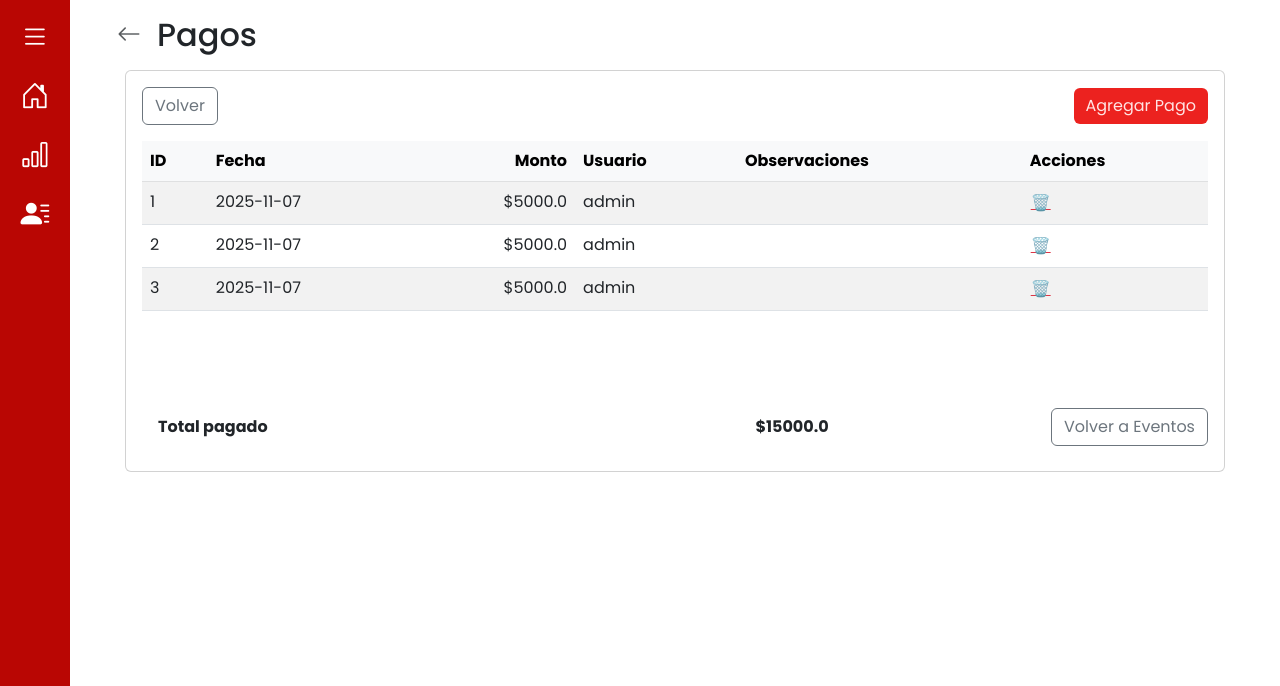
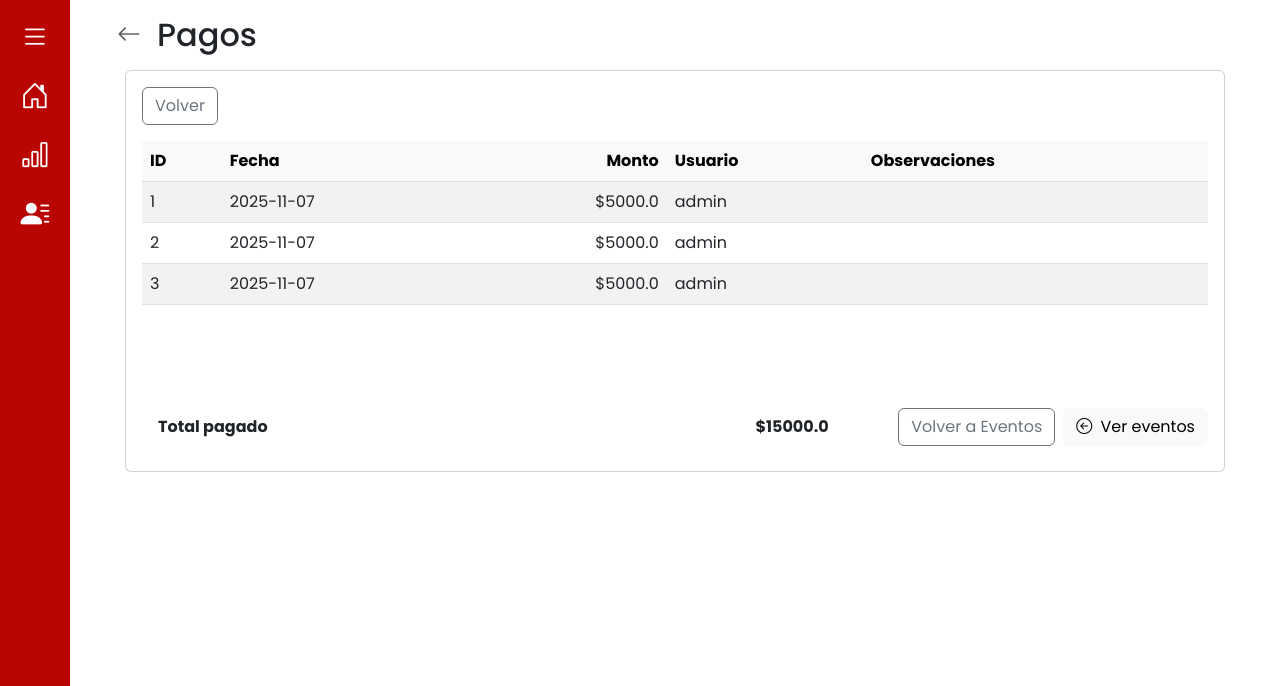
Before and after one commit to ddalio/proyecto-alberdi-unrc-2025, a Flask app: page /ingresos/pagos/2 in a window 1280 px wide. Shown: the top 686 px of the page. Run offline with Flask 3, Linux system fonts and the light colour scheme; data comes from the database, SQL or seed files in the repository; some libraries are stand-ins or nearby versions.

Commit message:
rm delete accion in pagos

```diff
--- a/app/templates/pagos.html
+++ b/app/templates/pagos.html
@@ -34,8 +34,9 @@
               <a href="{{ url_for('ingresos.ingresos') }}" class="btn btn-outline-secondary">Volver</a>
             </div>
             <div class="d-flex gap-2">
-              <!-- si tenés una vista/acción para agregar pago la enlazás aquí -->
-              <a href="{{ url_for('ingresos.agregar_pago', id_evento=id_evento) }}" class="btn btn-custom">Agregar Pago</a>
+              {% if evento is defined %}
+                <a href="{{ url_for('ingresos.agregar_pago', id_evento=evento.id_evento) }}" class="btn btn-custom">Agregar Pago</a>
+              {% endif %}
             </div>
           </div>
         </div>
@@ -52,7 +53,6 @@
                     <th class="text-end">Monto</th>
                     <th>Usuario</th>
                     <th>Observaciones</th>
-                    <th>Acciones</th>
                   </tr>
                 </thead>
 
@@ -65,16 +65,11 @@
                       <td class="text-end">${{ pago.monto_pago | float | round(2) }}</td>
                       <td>{{ pago.usuario_creacion }}</td>
                       <td>{{ pago.observaciones if pago.observaciones is defined else '' }}</td>
-                      <td class="acciones">
-                        <form action="{{ url_for('ingresos.eliminar_pago', id_pago=pago.id_pago ) }}" method="POST" style="display:inline">
-                          <button type="submit" class="btn btn-link p-0 text-danger" onclick="return confirm('¿Seguro que querés eliminar este pago?')">🗑️</button>
-                        </form>
-                      </td>
                     </tr>
                     {% endfor %}
                   {% else %}
                     <tr>
-                      <td colspan="6" class="text-center py-4">No hay pagos registrados para este evento.</td>
+                      <td colspan="5" class="text-center py-4">No hay pagos registrados para este evento.</td>
                     </tr>
                   {% endif %}
                 </tbody>
@@ -113,6 +108,9 @@
 
           <div class="col-md-4 d-flex justify-content-end align-items-center">
             <a href="{{ url_for('eventos_bp.eventos') }}" class="btn btn-outline-secondary">Volver a Eventos</a>
+            <a href="{{ url_for('eventos_bp.eventos') }}" class="btn btn-light ms-2">
+              <i class="bi bi-arrow-left-circle me-1"></i> Ver eventos
+            </a>
           </div>
         </div>
 
```
